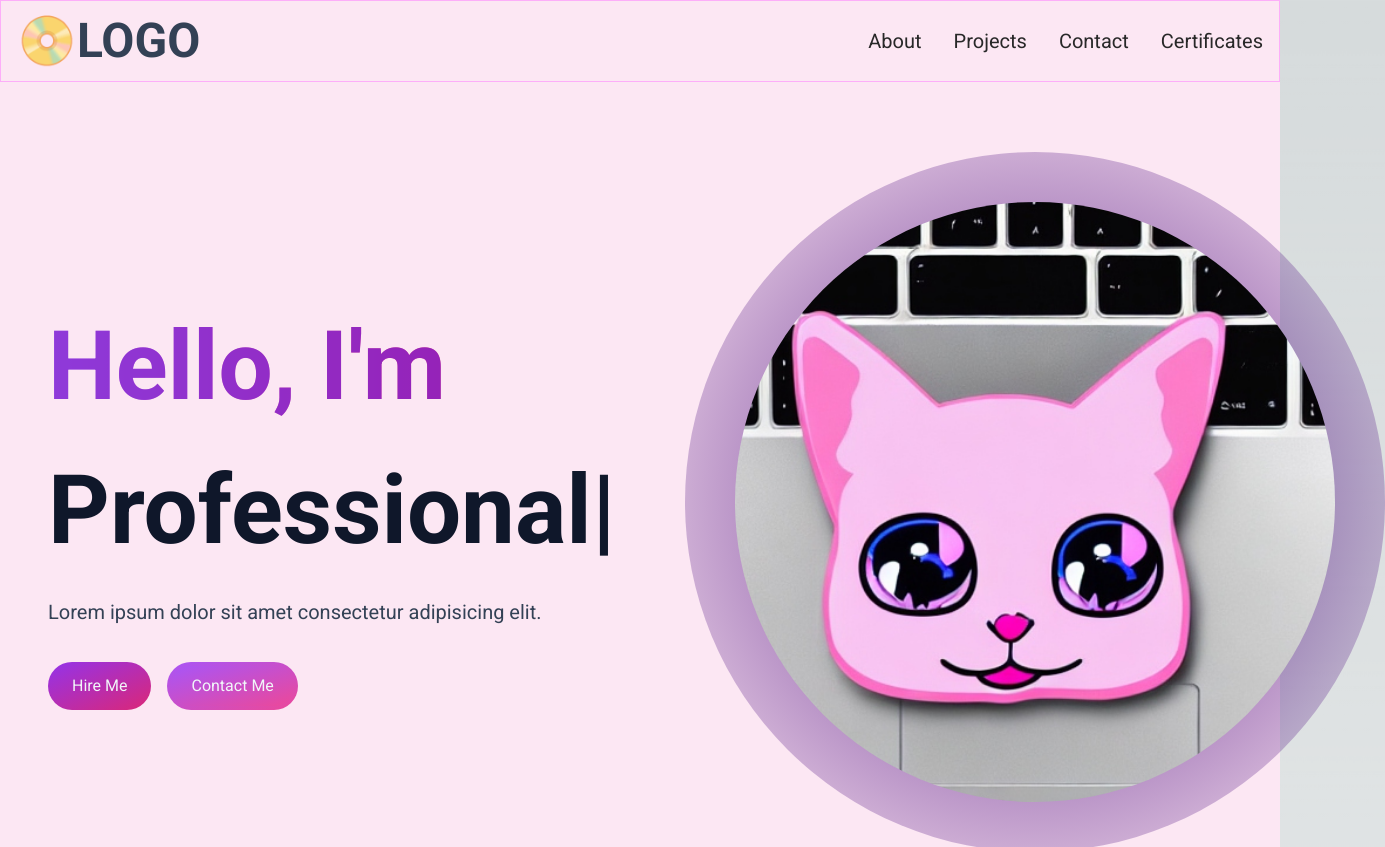
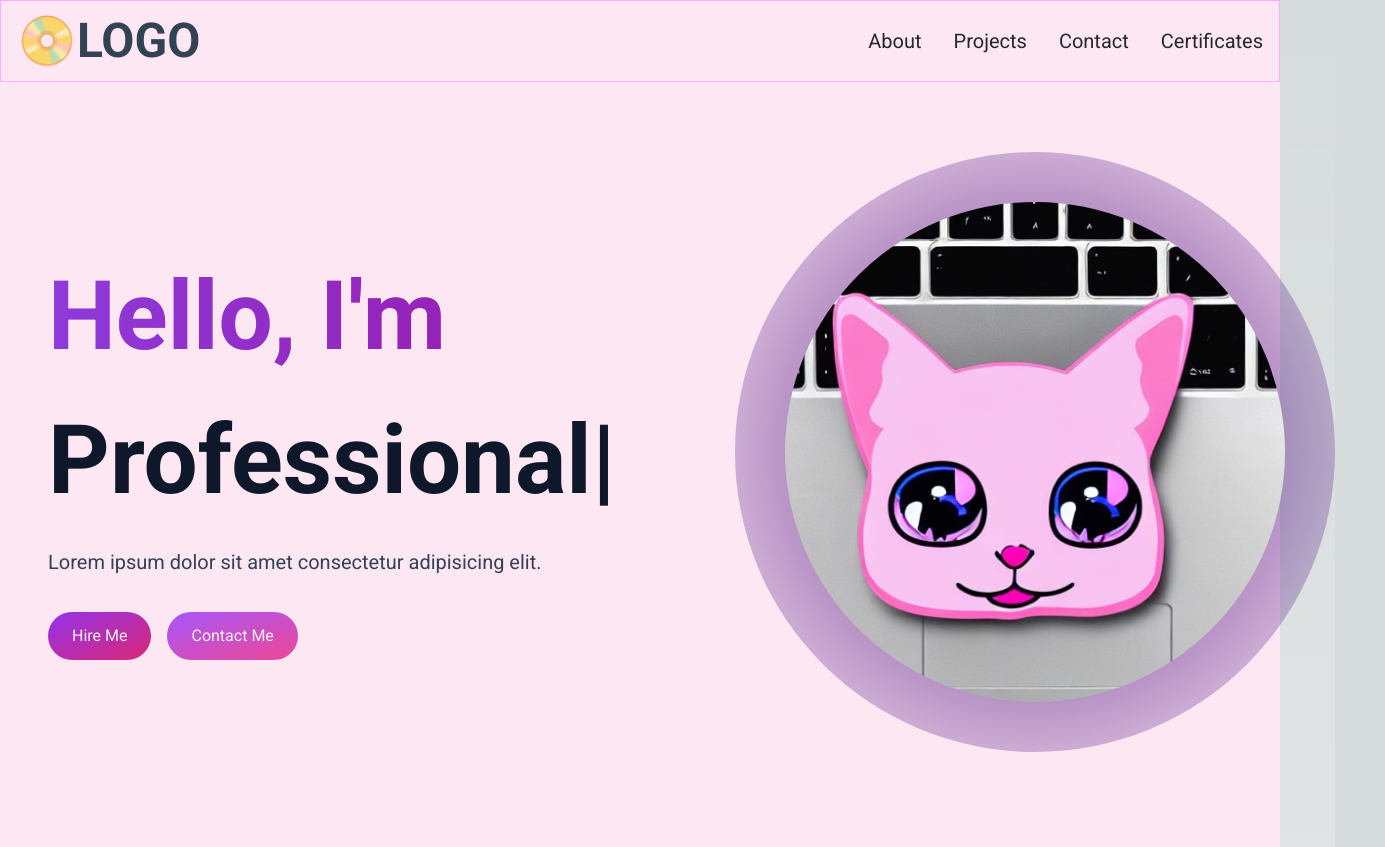
Before and after one commit to catherine-gc/catherine-gc-web, a Next.js app: page / in a window 1280 px wide. Shown: the top 847 px of the page, 1385 px wide, since content can reach past the window. Built offline with nearby package versions, Linux system fonts and the light colour scheme.

Commit message:
Change hero page w query media screen

```diff
--- a/src/app/components/Hero.jsx
+++ b/src/app/components/Hero.jsx
@@ -70,15 +70,15 @@ const HeroSection = () => {
           initial={{ opacity: 0, scale: 0.5 }}
           animate={{ opacity: 1, scale: 1 }}
           transition={{ duration: 0.5 }}
-          className="col-span-4 place-self-center mt-4 lg:mt-0"
+          className=" w-auto col-span-4 place-self-center mt-4 lg:mt-0 "
         >
-          <div className="rounded-full bg-[radial-gradient(ellipse_at_center,_var(--tw-gradient-stops))] from-primary-900 to-transparent w-[350px] h-[350px] lg:w-[700px] lg:h-[700px] relative blur-xs">
+          <div className="rounded-full bg-[radial-gradient(ellipse_at_center,_var(--tw-gradient-stops))] from-primary-900 w-[350px] h-[350px] lg:w-[600px] lg:h-[600px] relative">
             <Image
               src="/images/Cat1.jpg"
               alt="blob image"
               className="absolute rounded-full transform -translate-x-1/2 -translate-y-1/2 top-1/2 left-1/2"
-              width={600}
-              height={600}
+              width={500}
+              height={500}
             />
           </div>
         </motion.div>
```
